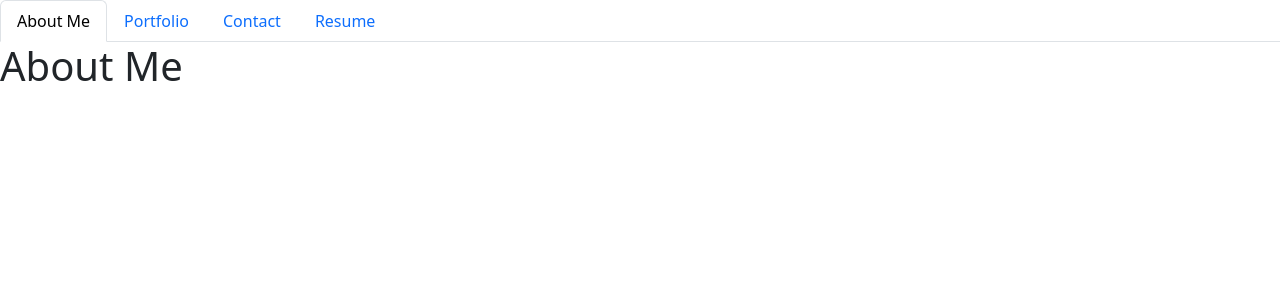
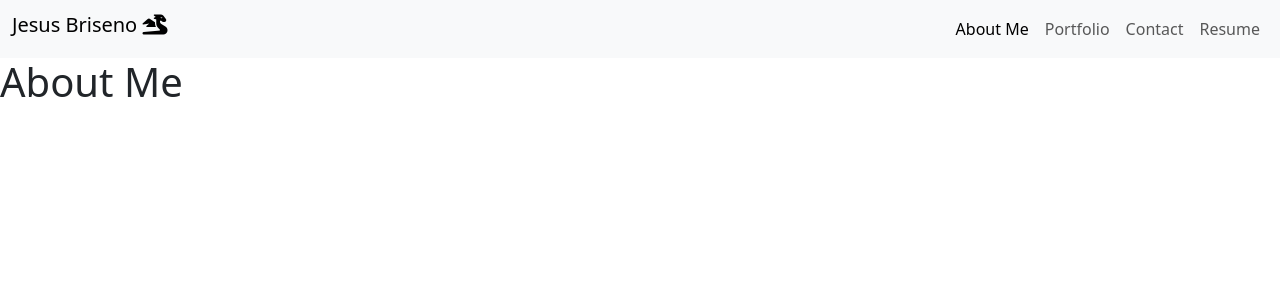
Before and after one commit to jb6131/react-portfolio, a React (Vite) app: page / in a window 1280 px wide. Shown: the top 300 px of the page. Built offline with nearby package versions, Linux system fonts and the light colour scheme.

Commit message:
added header

```diff
--- a/src/App.jsx
+++ b/src/App.jsx
@@ -1,10 +1,16 @@
 import { Outlet } from 'react-router-dom';
-import Nav from './components/Navigation/Navigation';
+import Header from './components/Header/Header';
+import Navigation from './components/Navigation/Navigation';
 
 function App() {
   return (
     <>
-      <Nav />
+      <nav className="navbar navbar-expand-lg navbar-light bg-light">
+        <div className="container-fluid">
+          <Header />
+          <Navigation />
+        </div>
+      </nav>
       <main>
         <Outlet />
       </main>
--- a/src/components/Header/Header.jsx
+++ b/src/components/Header/Header.jsx
@@ -0,0 +1,7 @@
+function Header() {
+  return (
+    <h1 className="navbar-brand">Jesus Briseno <i className="fa-solid fa-dragon"></i></h1>
+  );
+}
+
+export default Header;
--- a/src/components/Navigation/Navigation.jsx
+++ b/src/components/Navigation/Navigation.jsx
@@ -4,7 +4,12 @@
   const currentPage = useLocation().pathname;
 
   return (
-    <ul className="nav nav-tabs">
+    <>
+      <button className="navbar-toggler" type="button" data-bs-toggle="collapse" data-bs-target="#navbarNav" aria-controls="navbarNav" aria-expanded="false" aria-label="Toggle navigation">
+        <span className="navbar-toggler-icon"></span>
+      </button>
+      <div className="collapse navbar-collapse justify-content-end" id="navbarNav">
+        <ul className="navbar-nav">
           <li className="nav-item">
             <Link
               to="/"
@@ -38,6 +43,8 @@
             </Link>
           </li>
         </ul>
+      </div>
+    </>
   );
 }
 
--- a/src/main.jsx
+++ b/src/main.jsx
@@ -1,6 +1,7 @@
 import ReactDOM from 'react-dom/client'
 import { createBrowserRouter, RouterProvider } from 'react-router-dom';
 import 'bootstrap/dist/css/bootstrap.min.css';
+import 'bootstrap/dist/js/bootstrap.bundle.min.js';
 import App from './App.jsx'
 import About from './pages/About.jsx';
 import Contact from './pages/Contact.jsx';
```
Lines whose indentation alone changed are shown as unchanged.
